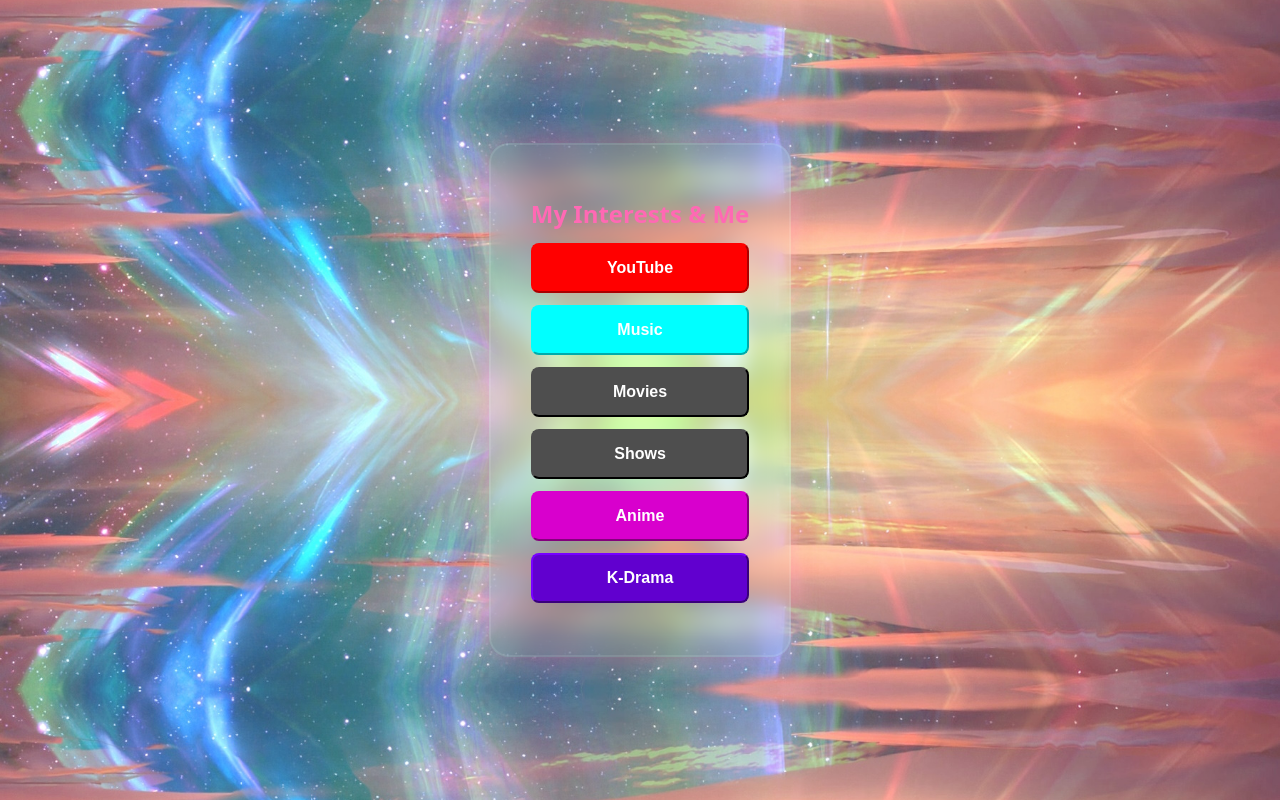
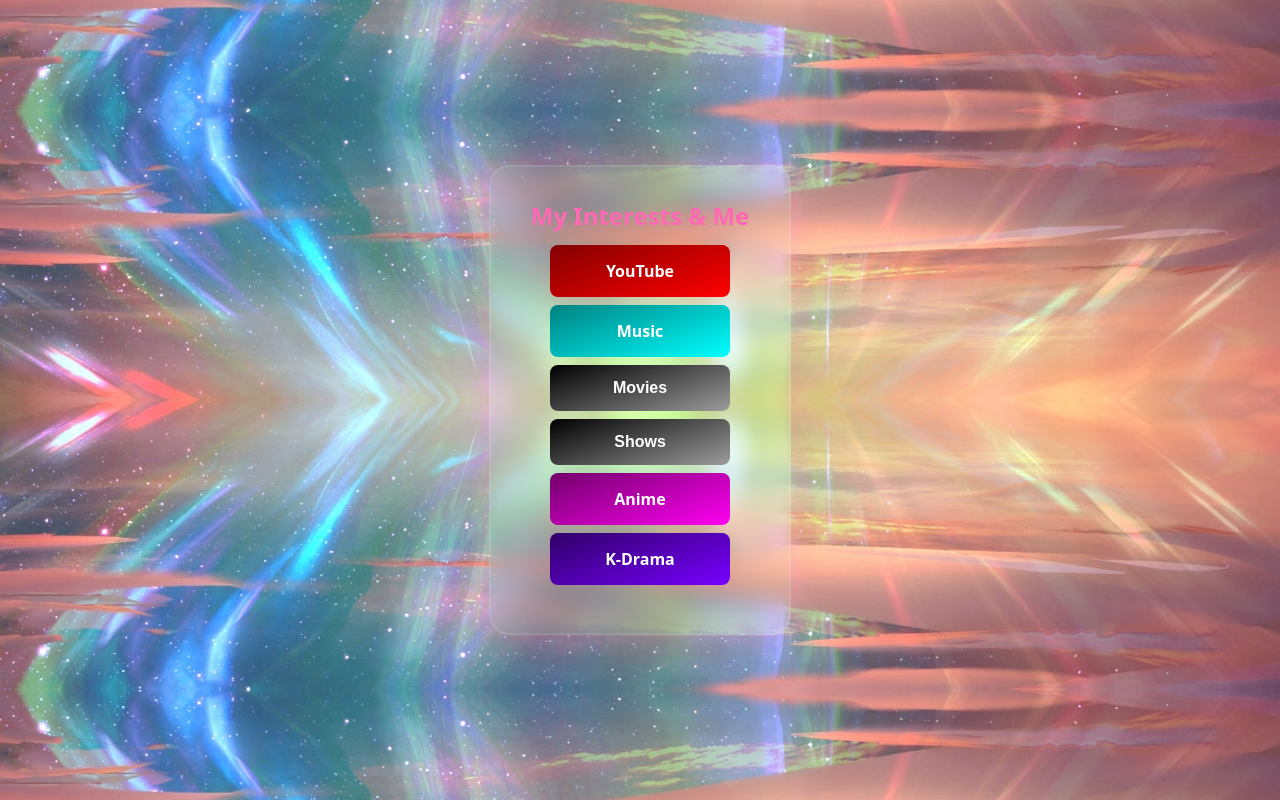
Before and after one commit to 671432/MyInterests, a plain HTML site: page index.html in a window 1280 px wide. Drawn offline with Linux system fonts and the light colour scheme.

Commit message:
added additional links for movies/shows as the website used to track them, won't allow for a guest user to look through every list without creating an account, so direct links are provided.

```diff
--- a/css/style.css
+++ b/css/style.css
@@ -1,51 +1,41 @@
 html, body {
-  margin: 0 auto;
+  margin: 0;
   padding: 0;
-  overflow-x: hidden;
   width: 100%;
+  min-width: 320px;
+  min-height: 100vh;
   font-family: system-ui, Avenir, Helvetica, Arial, sans-serif;
   line-height: 1.5;
   font-weight: 400;
-  min-width: 320px;
-  min-height: 100vh;
-
-  color-scheme: light dark;
-  color: rgba(255, 255, 255, 0.87);
-  background-color: #000000;
-
-  font-synthesis: none;
+  color: var(--color-white);
+  background-color: var(--color-bg);
+  text-align: center;
+  overflow-x: hidden;
   text-rendering: optimizeLegibility;
-  text-align: center;
   -webkit-font-smoothing: antialiased;
   -moz-osx-font-smoothing: grayscale;
-
 }
 
 .hero {
   height: 100vh;
   width: 100vw;
-  background: url("../images/hero.jpg") no-repeat center center;
-  background-size: cover;
-
+  background: url("../images/hero.jpg") no-repeat center/cover;
   display: flex;
-  flex-direction: column;
   justify-content: center;
   align-items: center;
-  text-align: center;
-  color: white;
 }
 
 .container {
-  text-align: center;
-  padding: 40px;
+  padding-top: 20px;
+  padding-bottom: 40px;
+  padding-left: 40px;
+  padding-right: 40px;
   border-radius: 20px;
   backdrop-filter: blur(10px);
   background: rgba(255, 255, 255, 0.05);
   border: 2px solid rgba(255, 255, 255, 0.1);
   box-shadow: 0 0 30px rgba(255, 105, 180, 0.3);
-  max-width: 300px;
-  margin: 2rem auto;
-  z-index: 3;
+  max-width: 360px;
 }
 
 h1 {
@@ -54,49 +44,81 @@
   color: rgb(255, 105, 180);
 }
 
-button:hover {
-  border-color: #ffffff;
-}
-button:focus,
-button:focus-visible {
-  outline: 4px auto -webkit-focus-ring-color;
+/* Buttons */
+.social, .accordion {
+  display: block;
+  width: 180px;
+  max-width: 180px;
+  margin: 8px auto;
+  padding: 14px;
+  font-size: 16px;
+  text-decoration: none;
+  font-weight: bold;
+  border-radius: 8px;
+  color: white;
+  cursor: pointer;
+  border: none;
+  transition: transform 0.2s ease, box-shadow 0.2s ease, filter 0.2s ease;
+  box-sizing: border-box;
 }
 
-.socialButtons {
-  display: block;
+.social:hover, .accordion:hover {
+  transform: scale(1.05);
+  box-shadow: 0 0 12px rgba(0,0,0,0.4);
+  filter: brightness(1.1);
+}
+
+.accordionWrapper {
   width: 100%;
-  max-width: 220px;
-  margin: 12px auto;
+  justify-self: center;
+  max-width: 180px;
+}
+
+.panel {
+  display: none;
+  flex-direction: row;
+  justify-content: center;
+  align-items: center;
+  gap: 6px;
+  flex-wrap: wrap;        /* wrap buttons on small screens */
+}
+
+.panel .social {
+  flex: 1 1 0;
+  min-width: 0;
+  font-size: 12px;
   padding: 14px;
-  font-size: 16px;
-  font-weight: bold;
-  border-radius: 8px;
-  color: rgb(255, 255, 255);
-  cursor: pointer;
-  transition: transform 0.2s ease, box-shadow 0.2s ease;
-  font-family: 'Poppins', sans-serif;
+  display: flex;
+  justify-content: center;
+  align-items: center;
+  text-align: center;
 }
 
 .youtube {
-    background-color: #FF0000;
-    border-color: #FF0000;
+    background: linear-gradient(160deg, #830000, #ff0000);
+    border: none;
 }
 
 .music {
-    background-color: #00ffff;
-    border-color: #00ffff;
+    background: linear-gradient(160deg, #008181, #00ffff);
+    border: none;
 }
-.movies, .shows {
-    background-color: #4e4e4e;
-    border-color: #4e4e4e;
+
+/* Gradient for Movies + Shows accordion AND panel buttons */
+.accordion[data-target="movies"],
+.accordion[data-target="shows"],
+.movies,
+.shows {
+  background: linear-gradient(160deg, #000000, #9c9c9c);
+  border: none;
 }
 
 .anime {
-    background-color: #d800cd;
-    border-color: #d800cd;
+    background: linear-gradient(160deg, #72006a, #ff00f2);
+    border: none;
 }
 
 .kdrama {
-    background-color: #6100cf;
-    border-color: #6100cf;
+    background: linear-gradient(160deg, #300068, #7700ff);
+    border: none;
 }
--- a/index.html
+++ b/index.html
@@ -8,16 +8,38 @@
   <link rel="stylesheet" href="css/style.css">
 </head>
 <body>
-    <header class="hero">
+  <header class="hero">
     <div class="container">
-        <h1>My Interests & Me</h1>
-        <button class="socialButtons youtube" onclick="window.open('https://www.youtube.com/@MasterRaxer', '_blank')">YouTube</button>
-        <button class="socialButtons music" onclick="window.open('https://music.youtube.com/channel/UC4wZW8gdEuy_o6AA1JyyGnQ?si=EwYzZWozzFifliFp', '_blank')">Music</button>
-        <button class="socialButtons movies" onclick="window.open('https://simkl.com/movies/all/all-countries/completed/all-years/user-7334903/', '_blank')">Movies</button>
-        <button class="socialButtons shows" onclick="window.open('https://simkl.com/tv/all/all-types/all-countries/completed/all-years/user-7334903/', '_blank')">Shows</button>
-        <button class="socialButtons anime" onclick="window.open('https://myanimelist.net/animelist/MasterRaxer?status=2&order=4&order2=0', '_blank')">Anime</button>
-        <button class="socialButtons kdrama" onclick="window.open('https://mydramalist.com/dramalist/Raxer/completed', '_blank')">K-Drama</button>
-    </header>
+      <h1>My Interests & Me</h1>
+
+      <!-- Social Buttons -->
+      <div>
+        <a class="social youtube" href="https://www.youtube.com/@MasterRaxer" target="_blank" rel="noopener noreferrer">YouTube</a>
+        <a class="social music" href="https://music.youtube.com/channel/UC4wZW8gdEuy_o6AA1JyyGnQ?si=EwYzZWozzFifliFp" target="_blank" rel="noopener noreferrer">Music</a>
+
+        <div class="accordionWrapper">
+          <button class="accordion" data-target="movies">Movies</button>
+          <div class="panel" id="movies">
+            <a class="social movies" href="https://simkl.com/movies/all/all-countries/completed/all-years/user-7334903/" target="_blank">Watched</a>
+            <a class="social movies" href="https://simkl.com/movies/all/all-countries/plan-to-watch/all-years/user-7334903/" target="_blank">Planned</a>
+          </div>
+        </div>
+
+        <div class="accordionWrapper">
+          <button class="accordion" data-target="shows">Shows</button>
+          <div class="panel" id="shows">
+            <a class="social shows" href="https://simkl.com/tv/all/all-types/all-countries/completed/all-years/user-7334903/" target="_blank">Watched</a>
+            <a class="social shows" href="https://simkl.com/tv/all/all-types/all-countries/watching/all-years/user-7334903/" target="_blank">Watching</a>
+            <a class="social shows" href="https://simkl.com/tv/all/all-types/all-countries/plan-to-watch/all-years/user-7334903/" target="_blank">Planned</a>
+          </div>
+        </div>
+
+        <a class="social anime" href="https://myanimelist.net/animelist/MasterRaxer?status=2&order=4&order2=0" target="_blank">Anime</a>
+        <a class="social kdrama" href="https://mydramalist.com/dramalist/Raxer/completed" target="_blank">K-Drama</a>
+      </div>
     </div>
+  </header>
+
+  <script src="js/script.js"></script>
 </body>
 </html>
--- /dev/null
+++ b/js/script.js
@@ -0,0 +1,16 @@
+document.querySelectorAll(".accordion").forEach(button => {
+  button.addEventListener("click", () => {
+    const targetId = button.getAttribute("data-target");
+    const panel = document.getElementById(targetId);
+
+    // Close all panels and restore buttons
+    document.querySelectorAll(".panel").forEach(p => {
+      p.style.display = "none";
+      p.previousElementSibling.style.display = "block";
+    });
+
+    // Hide clicked button & show its panel
+    button.style.display = "none";
+    panel.style.display = "flex";
+  });
+});
```
